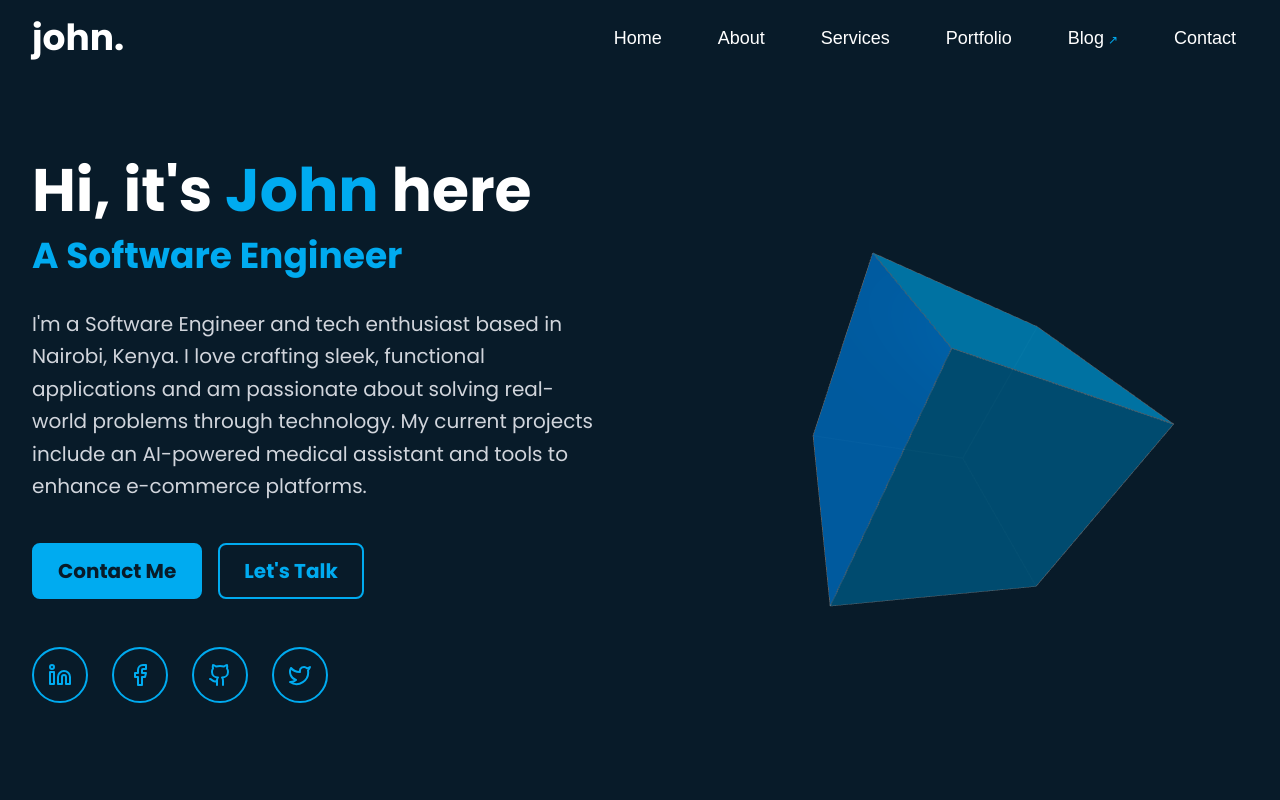
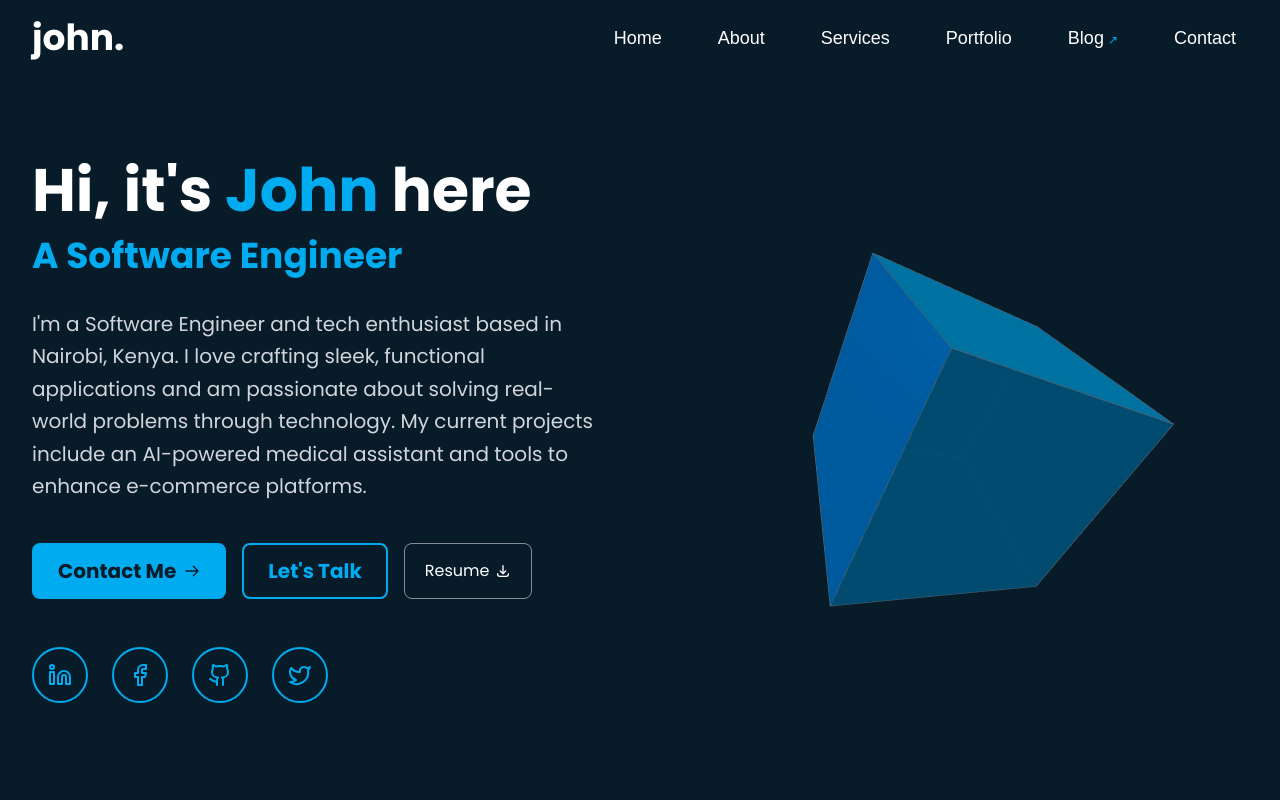
Before and after one commit to John-hack321/okello_repository_portfolio, a Next.js app: page / in a window 1280 px wide. Shown: the top 800 px of the page. Built offline with nearby package versions, Linux system fonts and the light colour scheme.

Commit message:
the best final stable version : TODO : make it more secure , remove secretes like email and handles out soon

```diff
--- a/app/about/page.tsx
+++ b/app/about/page.tsx
@@ -105,11 +105,11 @@ function About() {
         <Services />
       </main>
 
-      {/* Footer */}
-      <footer>
+      {/* Contact Section */}
+      <section id="contact" className="scroll-mt-20">
         <ContactSection />
         <ActualContact />
-      </footer>
+      </section>
     </div>
   );
 }
--- a/app/components/actual_contact.tsx
+++ b/app/components/actual_contact.tsx
@@ -1,9 +1,46 @@
 "use client";
-import React from "react";
+import React, { useRef, useState } from "react";
 import { poppins } from "./home";
-import { Send } from "lucide-react";
+import { Send, Loader2, CheckCircle2 } from "lucide-react";
+import emailjs from '@emailjs/browser';
 
 function ActualContactSection() {
+  const form = useRef<HTMLFormElement>(null);
+  const [isSubmitting, setIsSubmitting] = useState(false);
+  const [isSuccess, setIsSuccess] = useState(false);
+  const [error, setError] = useState('');
+
+  const sendEmail = async (e: React.FormEvent) => {
+    e.preventDefault();
+
+    if (!form.current) return;
+
+    try {
+      setIsSubmitting(true);
+      setError('');
+
+      await emailjs.sendForm(
+        'YOUR_SERVICE_ID', // Replace with your EmailJS service ID
+        'YOUR_TEMPLATE_ID', // Replace with your EmailJS template ID
+        form.current,
+        'YOUR_PUBLIC_KEY' // Replace with your EmailJS public key
+      );
+
+      setIsSuccess(true);
+      form.current.reset();
+
+      // Reset success message after 5 seconds
+      setTimeout(() => {
+        setIsSuccess(false);
+      }, 5000);
+
+    } catch (error) {
+      console.error('Failed to send message:', error);
+      setError('Failed to send message. Please try again later.');
+    } finally {
+      setIsSubmitting(false);
+    }
+  };
   return (
     <section className="relative bg-[#081b29] text-[#ededed] py-16 sm:py-20 lg:py-28">
       <div className="container mx-auto px-4 sm:px-6 lg:px-8">
@@ -23,8 +60,12 @@ function ActualContactSection() {
         </div>
 
         {/* Contact Form */}
-        <div className="max-w-4xl mx-auto">
-          <form className="bg-[#0a2e42] bg-opacity-50 backdrop-blur-sm rounded-2xl p-6 sm:p-8 md:p-12 space-y-6 border border-[#00abf0]/20">
+        <div id="contact-form" className="max-w-4xl mx-auto">
+          <form
+            ref={form}
+            onSubmit={sendEmail}
+            className="bg-[#0a2e42] bg-opacity-50 backdrop-blur-sm rounded-2xl p-6 sm:p-8 md:p-12 space-y-6 border border-[#00abf0]/20"
+          >
             {/* Name Field */}
             <div>
               <label htmlFor="name" className="block text-sm sm:text-base font-medium text-gray-300 mb-2">
@@ -33,9 +74,11 @@ function ActualContactSection() {
               <input
                 type="text"
                 id="name"
+                name="user_name"
                 placeholder="Enter your name"
                 className="w-full px-4 py-3 rounded-lg bg-[#081b29] border border-gray-700 focus:outline-none focus:ring-2 focus:ring-[#00abf0] focus:border-transparent text-gray-200 placeholder-gray-500 transition-all duration-200"
                 required
+                disabled={isSubmitting}
               />
             </div>
 
@@ -47,9 +90,11 @@ function ActualContactSection() {
               <input
                 type="email"
                 id="email"
+                name="user_email"
                 placeholder="Enter your email"
                 className="w-full px-4 py-3 rounded-lg bg-[#081b29] border border-gray-700 focus:outline-none focus:ring-2 focus:ring-[#00abf0] focus:border-transparent text-gray-200 placeholder-gray-500 transition-all duration-200"
                 required
+                disabled={isSubmitting}
               />
             </div>
 
@@ -60,22 +105,49 @@ function ActualContactSection() {
               </label>
               <textarea
                 id="message"
+                name="message"
                 placeholder="Write your message..."
                 rows={5}
                 className="w-full px-4 py-3 rounded-lg bg-[#081b29] border border-gray-700 focus:outline-none focus:ring-2 focus:ring-[#00abf0] focus:border-transparent text-gray-200 placeholder-gray-500 resize-y min-h-[150px] transition-all duration-200"
                 required
+                disabled={isSubmitting}
               ></textarea>
             </div>
 
             {/* Submit Button */}
-            <div className="pt-4">
+            <div className="pt-4 space-y-4">
               <button
                 type="submit"
-                className="group w-full sm:w-auto flex items-center justify-center gap-2 bg-[#00abf0] hover:bg-[#0088cc] text-white px-6 py-3 sm:px-8 sm:py-4 rounded-lg font-semibold text-base sm:text-lg transition-all duration-300 hover:shadow-lg hover:shadow-[#00abf0]/30"
+                disabled={isSubmitting}
+                className={`group w-full sm:w-auto flex items-center justify-center gap-2 ${
+                  isSuccess ? 'bg-green-600 hover:bg-green-700' : 'bg-[#00abf0] hover:bg-[#0088cc]'
+                } text-white px-6 py-3 sm:px-8 sm:py-4 rounded-lg font-semibold text-base sm:text-lg transition-all duration-300 hover:shadow-lg hover:shadow-[#00abf0]/30 disabled:opacity-70 disabled:cursor-not-allowed`}
               >
-                <span>Send Message</span>
-                <Send className="h-5 w-5 group-hover:translate-x-1 transition-transform duration-300" />
+                {isSubmitting ? (
+                  <>
+                    <Loader2 className="h-5 w-5 animate-spin" />
+                    <span>Sending...</span>
+                  </>
+                ) : isSuccess ? (
+                  <>
+                    <CheckCircle2 className="h-5 w-5" />
+                    <span>Message Sent!</span>
+                  </>
+                ) : (
+                  <>
+                    <span>Send Message</span>
+                    <Send className="h-5 w-5 group-hover:translate-x-1 transition-transform duration-300" />
+                  </>
+                )}
               </button>
+              {error && (
+                <p className="text-red-400 text-sm mt-2">{error}</p>
+              )}
+              {isSuccess && (
+                <p className="text-green-400 text-sm mt-2">
+                  Thank you for your message! I'll get back to you soon.
+                </p>
+              )}
             </div>
           </form>
         </div>
--- a/app/components/home.tsx
+++ b/app/components/home.tsx
@@ -72,21 +72,44 @@ function HomeComp() {
             </p>
 
             <div className="flex flex-wrap gap-4 pt-2">
-              <button
+              {/* Contact Me Button - Links to Contact Section */}
+              <a
+                href="/about#contact"
                 className="relative overflow-hidden px-6 py-3 text-lg md:text-xl font-bold text-[#081b29] bg-[#00abf0] border-2 border-[#00abf0] rounded-lg
-                          hover:text-[#00abf0] transition-all duration-500 group"
+                          hover:bg-transparent hover:text-[#00abf0] transition-all duration-300 group inline-flex items-center"
               >
-                <span className="relative z-10">Contact Me</span>
-                <div className="absolute inset-0 bg-[#081b29] -z-10 w-0 group-hover:w-full transition-all duration-500 ease-in-out"></div>
-              </button>
+                <span className="relative z-10 flex items-center">
+                  Contact Me
+                  <svg className="ml-2 w-4 h-4 group-hover:translate-x-1 transition-transform duration-300" fill="none" stroke="currentColor" viewBox="0 0 24 24" xmlns="http://www.w3.org/2000/svg">
+                    <path strokeLinecap="round" strokeLinejoin="round" strokeWidth={2} d="M14 5l7 7m0 0l-7 7m7-7H3" />
+                  </svg>
+                </span>
+              </a>
 
-              <button
+              {/* Let's Talk Button - Links to Contact Form */}
+              <a
+                href="/about#contact-form"
                 className={`relative overflow-hidden px-6 py-3 text-lg md:text-xl font-bold text-[#00abf0] border-2 border-[#00abf0] rounded-lg
-                          hover:text-[#081b29] transition-all duration-500 group ${poppins.className}`}
+                          hover:bg-[#00abf0] hover:text-[#081b29] transition-all duration-300 group ${poppins.className} inline-flex items-center`}
               >
                 <span className="relative z-10">Let's Talk</span>
-                <div className="absolute inset-0 bg-[#00abf0] -z-10 w-0 group-hover:w-full transition-all duration-500 ease-in-out"></div>
-              </button>
+              </a>
+
+              {/* Resume Button */}
+              <a
+                href="https://drive.google.com/file/d/1fcqvvAg7k5nU0Udb3UG9Bv6UzVOqJVY-/view?usp=sharing"
+                target="_blank"
+                rel="noopener noreferrer"
+                className="relative overflow-hidden px-5 py-2.5 text-base font-medium text-white border border-white/50 rounded-lg
+                          hover:bg-white/10 hover:border-white/80 transition-all duration-300 flex items-center group"
+              >
+                <span className="flex items-center">
+                  Resume
+                  <svg className="ml-1.5 w-4 h-4 group-hover:translate-y-0.5 transition-transform duration-300" fill="none" stroke="currentColor" viewBox="0 0 24 24" xmlns="http://www.w3.org/2000/svg">
+                    <path strokeLinecap="round" strokeLinejoin="round" strokeWidth={2} d="M4 16v1a3 3 0 003 3h10a3 3 0 003-3v-1m-4-4l-4 4m0 0l-4-4m4 4V4" />
+                  </svg>
+                </span>
+              </a>
             </div>
 
             <div className="flex flex-wrap gap-4 md:gap-6 pt-4">
--- a/package.json
+++ b/package.json
@@ -9,6 +9,7 @@
     "lint": "next lint"
   },
   "dependencies": {
+    "@emailjs/browser": "^4.4.1",
     "@react-three/drei": "^10.7.6",
     "@react-three/fiber": "^9.3.0",
     "lucide-react": "^0.483.0",
```
Also changed, not shown: 1 other file (tests, documents, lock files or other folders).
